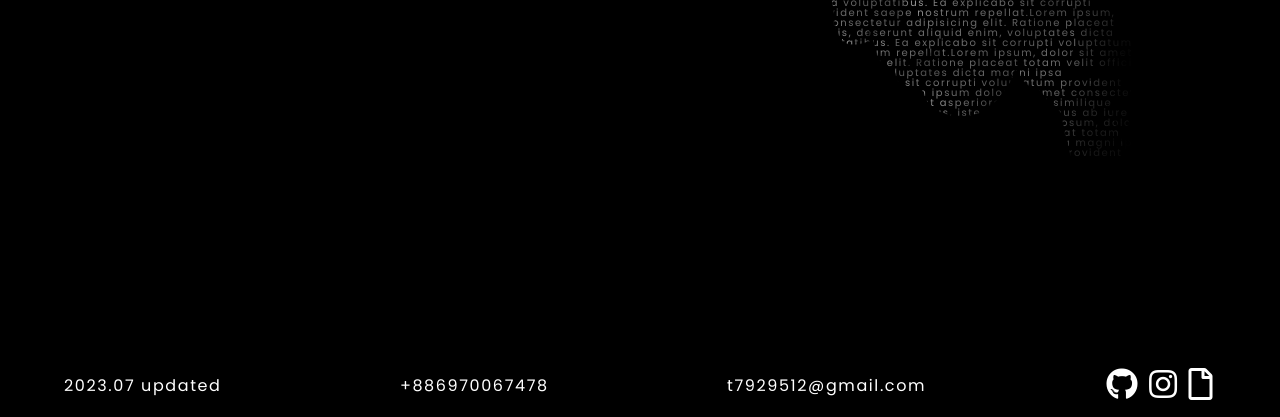
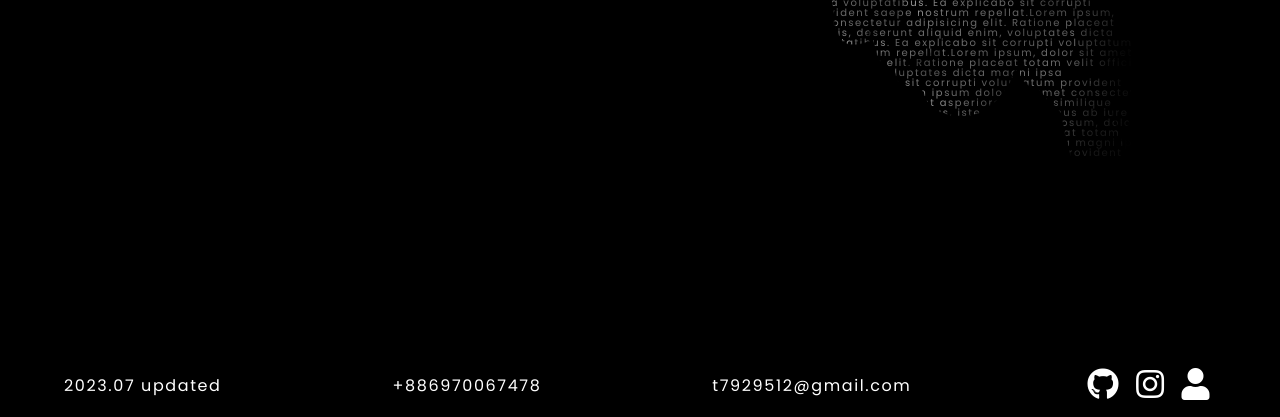
Before and after one commit to t29512/portfolio, a plain HTML site: page index.html in a window 1280 px wide. Shown: the part 383-800 px from the top of the page. Drawn offline with nearby package versions, Linux system fonts and the light colour scheme.

Commit message:
Fix Firefox compatibility issue and adjust the social links

```diff
--- a/index.html
+++ b/index.html
@@ -14,7 +14,7 @@
     <link rel="stylesheet" href="style.css" />
     <link
       rel="stylesheet"
-      href="https://unpkg.com/swiper@7/swiper-bundle.min.css"
+      href="https://unpkg.com/swiper@10/swiper-bundle.min.css"
     />
     <link
       rel="stylesheet"
@@ -425,24 +425,27 @@
           rel="noopener noreferrer"
           href="https://github.com/t29512"
           class="fab fa-github btn"
+          title="Github"
         ></a>
         <a
           target="_blank"
           rel="noopener noreferrer"
           href="https://www.instagram.com/viktor.hsieh/"
           class="fab fa-instagram btn"
+          title="Instagram"
         ></a>
         <a
           target="_blank"
           rel="noopener noreferrer"
           href="https://drive.google.com/file/d/1VtYZR7OmBhFzgchMIeWd5I9phL2_folf/view?usp=sharing"
-          class="far fa-file btn"
+          class="fas fa-user btn"
+          title="CV"
         ></a>
       </ul>
     </footer>
 
-    <!-- <script src="script.js"></script> -->
-    <script src="https://unpkg.com/swiper@7/swiper-bundle.min.js"></script>
+    <!-- Using the old version for Firefox compatibility -->
+    <script src="https://cdn.jsdelivr.net/npm/swiper@7/swiper-bundle.min.js"></script>
 
     <!-- Burger button -->
     <script>
--- a/style.scss
+++ b/style.scss
@@ -63,7 +63,7 @@ footer {
     }
 
     a {
-      margin: 0 2px;
+      margin: 0 5px;
       transition: 0.5s;
 
       &:hover {
```
Also changed, not shown: style.css.
